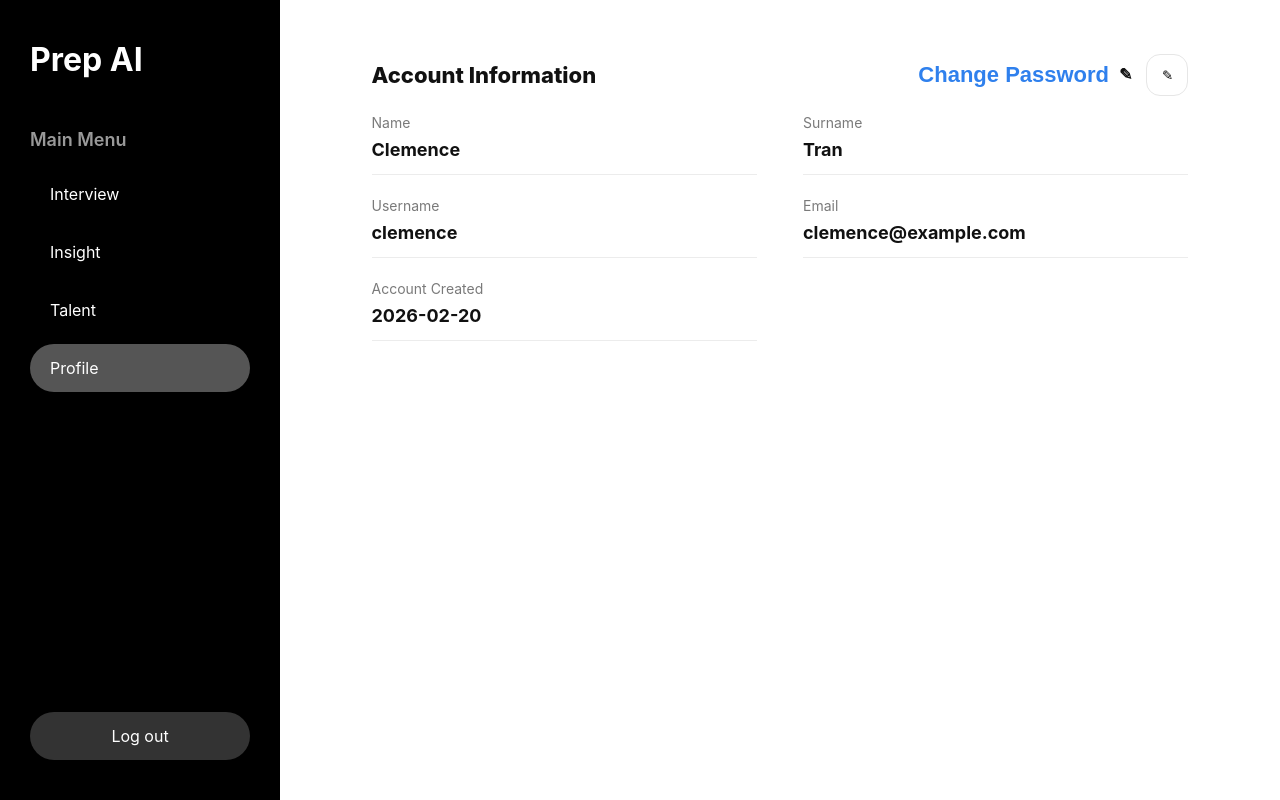
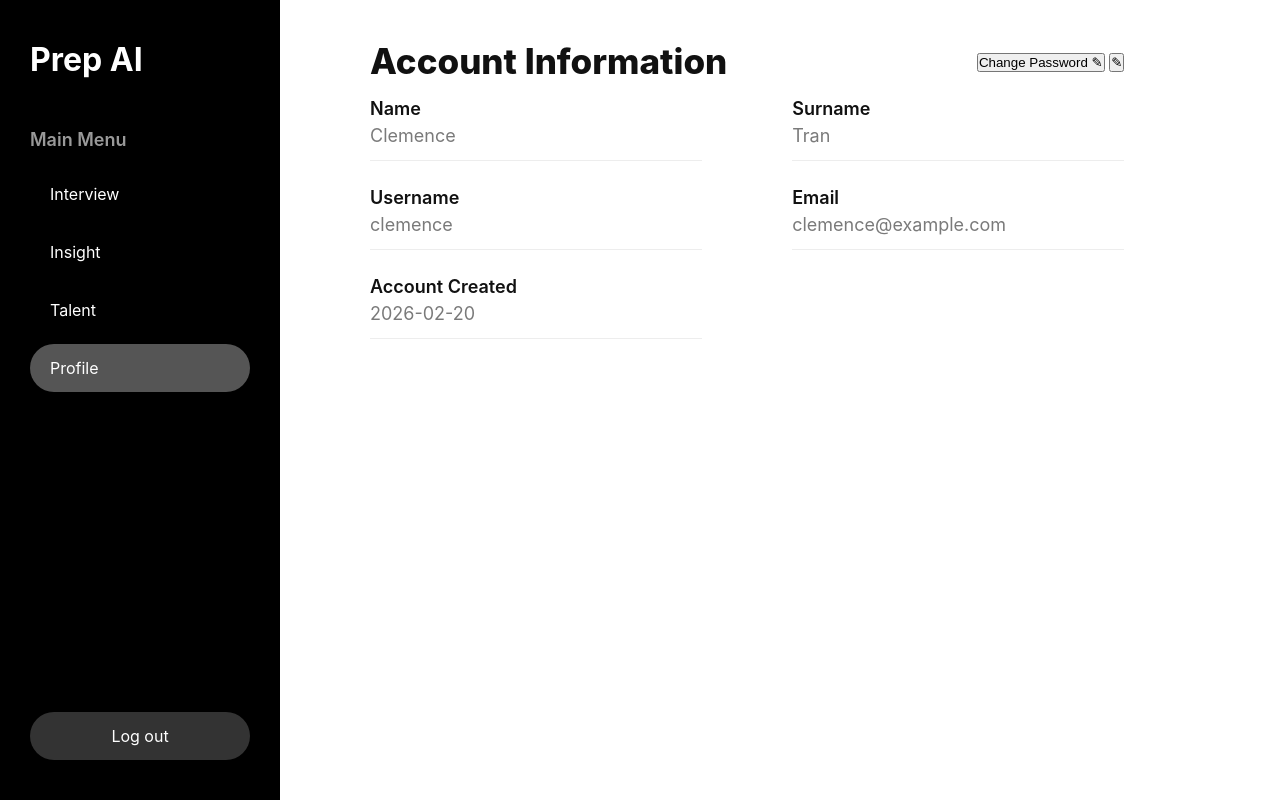
Before and after one commit to ClemenceTran/BasedProject, a Flask app: page /profile in a window 1280 px wide. Run offline with Flask 3, Linux system fonts and the light colour scheme.

Commit message:
Update profile.css

```diff
--- a/static/profile.css
+++ b/static/profile.css
@@ -10,15 +10,99 @@ body.profile-page .main-content {
   margin-left: 280px;
   width: calc(100% - 280px);
   min-height: 100vh;
-  padding: 48px 56px;
+  padding: 40px 90px;
   box-sizing: border-box;
   background: #fff;
 }
 
-/* Wrap */
+/* Center the whole content (fix: too wide / ugly spacing) */
 .profile-wrap {
-  width: min(1100px, 92%);
-  margin: 0 auto;
+  width: min(980px, 92%);
+  box-sizing: border-box;
+}
+
+/* Title row */
+.profile-info-header {
+  display: flex;
+  align-items: center;
+  justify-content: space-between;
+  gap: 16px;
+  margin-bottom: 16px;
+}
+
+.profile-info-title {
+  font-size: 35px;
+  font-weight: 800;
+  color: #111;
+  margin: 0;
+}
+
+/* Edit icon (top-right) */
+.edit-btn {
+  border: none;
+  background: transparent;
+  cursor: pointer;
+  font-size: 18px;
+  font-weight: 600;
+  color: #2f80ed;
+  padding: 6px 10px;
+  border-radius: 8px;
+  transition: background 0.15s ease;
+}
+
+.edit-btn:hover {
+  text-decoration: underline;
+}
+
+/* Grid of info */
+.info-grid {
+  display: grid;
+  grid-template-columns: 1fr 1fr;
+  column-gap: 90px;
+  row-gap: 26px;
+  margin-top: 10px;
+}
+
+/* Each field */
+.info-item {
+  padding-bottom: 14px;
+  border-bottom: 1px solid #ededed;
+}
+
+.info-label {
+  font-size: 18px;
+  color: #111;
+  font-weight: 600;
+  margin-bottom: 6px;
+}
+
+.info-value {
+  font-size: 18px;
+  font-weight: 400;
+  color: #7a7a7a;
+}
+
+/* Password button */
+.pw-small-btn {
+  height: 42px;
+  width: 160px;
+  max-width: 100%;
+  border-radius: 10px;
+  border: 1px solid #e2e2e2;
+  background: #f5f5f5;
+  color: #333;
+  font-size: 14px;
+  font-weight: 700;
+  cursor: pointer;
+  transition: background 0.15s ease, transform 0.1s ease;
+}
+
+.pw-small-btn:hover {
+  background: #ededed;
+}
+
+.pw-small-btn:active {
+  transform: scale(0.99);
 }
 
 /* Alert */
@@ -27,115 +111,22 @@ body.profile-page .main-content {
   padding: 14px 16px;
   margin-bottom: 18px;
   font-weight: 600;
-  font-size: 14px;
+  font-size: 16px;
   border: 1px solid #eaeaea;
 }
+
 .profile-alert.ok {
   background: #f3fff6;
   border-color: #cfead8;
   color: #0d6b2f;
 }
+
 .profile-alert.err {
   background: #fff3f3;
   border-color: #f0c7c7;
   color: #8b1a1a;
 }
 
-/* Header row */
-.profile-info-header {
-  display: flex;
-  align-items: center;
-  justify-content: space-between;
-  gap: 18px;
-  margin-top: 6px;
-  margin-bottom: 18px;
-}
-
-.profile-info-title {
-  font-size: 22px;
-  font-weight: 800;
-  color: #111;
-}
-
-.profile-actions {
-  display: flex;
-  align-items: center;
-  gap: 14px;
-}
-
-/* Link-style Change Password */
-.link-action {
-  border: none;
-  background: transparent;
-  padding: 0;
-  cursor: pointer;
-
-  display: inline-flex;
-  align-items: center;
-  gap: 10px;
-
-  font-size: 22px;
-  font-weight: 800;
-  color: #2f80ed;
-  white-space: nowrap;
-}
-
-.link-action .icon-pencil {
-  color: #111;
-  font-size: 16px;
-  transform: translateY(-1px);
-}
-
-.link-action:hover {
-  text-decoration: underline;
-}
-
-/* Mini icon button (edit) */
-.mini-icon-btn {
-  width: 42px;
-  height: 42px;
-  border-radius: 14px;
-  border: 1px solid #e6e6e6;
-  background: #fff;
-  display: grid;
-  place-items: center;
-  cursor: pointer;
-  transition: transform 0.15s ease, background 0.15s ease;
-}
-
-.mini-icon-btn:hover {
-  background: #fafafa;
-  transform: translateY(-1px);
-}
-
-/* Info grid (clean, no big card) */
-.info-grid {
-  display: grid;
-  grid-template-columns: 1fr 1fr;
-  gap: 22px 46px;
-  margin-top: 10px;
-}
-
-.info-item {
-  padding-bottom: 14px;
-  border-bottom: 1px solid #ececec;
-}
-
-.info-label {
-  font-size: 14px;
-  color: #7a7a7a;
-  margin-bottom: 8px;
-}
-
-.info-value {
-  font-size: 18px;
-  font-weight: 700;
-  color: #111;
-}
-
-/* =========================
-   Modal
-   ========================= */
 .modal-overlay {
   position: fixed;
   inset: 0;
```
Also changed, not shown: other parts of static/profile.css (+25 -11 lines).
